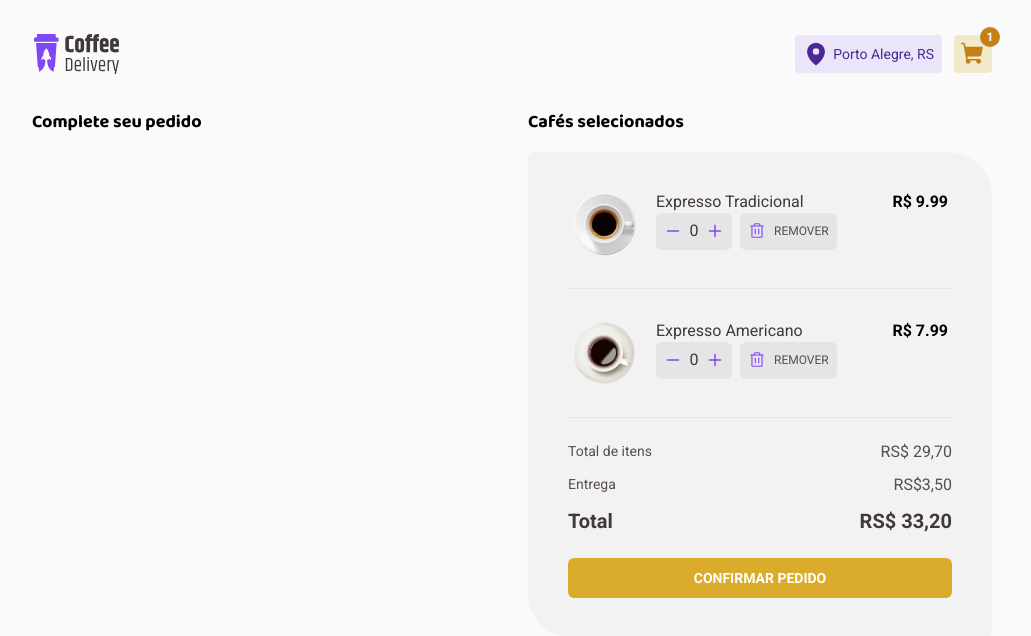
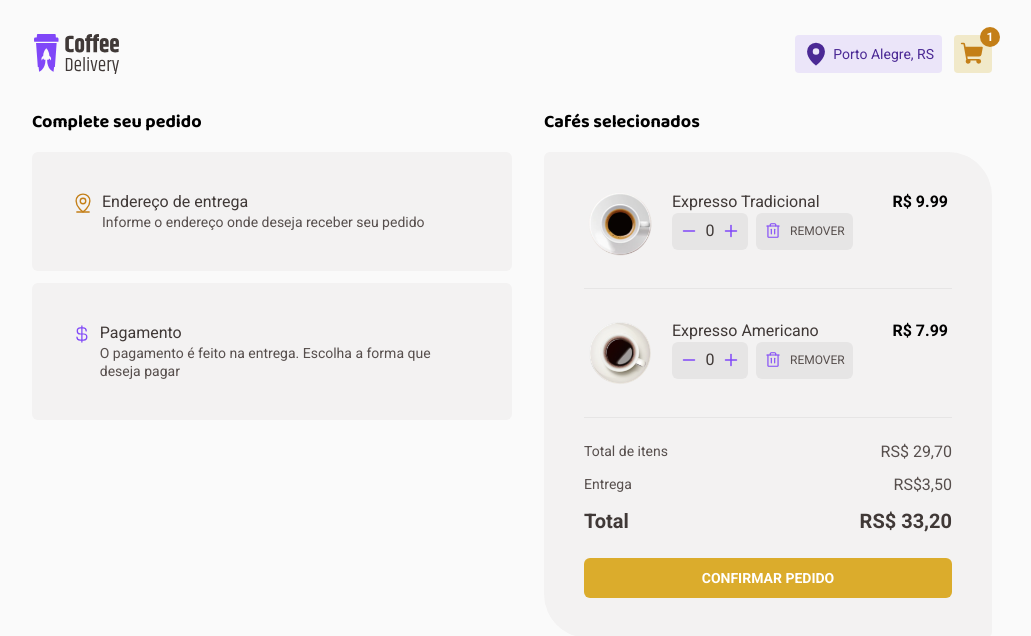
Before and after one commit to KevinGuedes/coffee-delivery, a React (Vite) app: page /purchase in a window 1280 px wide. Shown: the top 636 px of the page, without its empty margins (128-1159 px from the left). Built offline with nearby package versions, Linux system fonts and the light colour scheme.

Commit message:
feat(form): starting purchase form component

```diff
--- a/src/components/Header/styles.ts
+++ b/src/components/Header/styles.ts
@@ -48,6 +48,11 @@ export const HeaderContainer = styled.header`
           color: ${props => props.theme.brand['yellow-dark']};
         }
 
+        &:focus {
+          outline: 0;
+          box-shadow: 0 0 0 2px ${props => props.theme.brand['yellow-dark']};
+        }
+
         strong {
           display: flex;
           align-items: center;
--- a/src/pages/Purchase/components/PurcahseForm/index.tsx
+++ b/src/pages/Purchase/components/PurcahseForm/index.tsx
@@ -1,11 +1,38 @@
-import { PurchaseFormContainer } from './styles'
+import { MapPinLine, CurrencyDollar } from 'phosphor-react'
+import {
+  FormSectionHeader,
+  MainDataContainer,
+  PaymentTypeContainer,
+  PurchaseFormContainer
+} from './styles'
 
 export function PurchaseForm(): JSX.Element {
   return (
     <PurchaseFormContainer>
       <h3>Complete seu pedido</h3>
 
-      <form></form>
+      <form>
+        <MainDataContainer>
+          <FormSectionHeader iconColor="yellow-dark">
+            <MapPinLine size={22} />
+            <div>
+              <span>Endereço de entrega</span>
+              <p>Informe o endereço onde deseja receber seu pedido</p>
+            </div>
+          </FormSectionHeader>
+        </MainDataContainer>
+        <PaymentTypeContainer>
+          <FormSectionHeader iconColor="purple">
+            <CurrencyDollar size={22} />
+            <div>
+              <span>Pagamento</span>
+              <p>
+                O pagamento é feito na entrega. Escolha a forma que deseja pagar
+              </p>
+            </div>
+          </FormSectionHeader>
+        </PaymentTypeContainer>
+      </form>
     </PurchaseFormContainer>
   )
 }
--- a/src/pages/Purchase/components/PurcahseForm/styles.ts
+++ b/src/pages/Purchase/components/PurcahseForm/styles.ts
@@ -1,7 +1,7 @@
 import styled from 'styled-components'
+import { defaultTheme } from '../../../../styles/themes/defaultTheme'
 
 export const PurchaseFormContainer = styled.section`
-  max-width: 40rem;
   flex: 1;
 
   h3 {
@@ -10,6 +10,56 @@ export const PurchaseFormContainer = styled.section`
     font-size: 1.125rem;
     margin-bottom: 1rem;
   }
+
+  form {
+    display: flex;
+    flex-direction: column;
+    gap: 0.75rem;
+  }
 `
 
-export const MainDataContainer = styled.div``
+const ICON_COLORS = {
+  purple: defaultTheme.brand.purple,
+  'yellow-dark': defaultTheme.brand['yellow-dark']
+} as const
+
+export type IconColors = keyof typeof ICON_COLORS
+
+interface FormSectionHeaderProps {
+  iconColor: IconColors
+}
+
+export const FormSectionHeader = styled.header<FormSectionHeaderProps>`
+  display: flex;
+  gap: 0.5rem;
+  align-items: flex-start;
+
+  svg {
+    color: ${props => ICON_COLORS[props.iconColor]};
+  }
+
+  > div {
+    span {
+      display: block;
+      color: ${props => props.theme.base.subtitle};
+      line-height: 1.3;
+    }
+
+    p {
+      display: block;
+      font-size: 0.875rem;
+      color: ${props => props.theme.base.text};
+      line-height: 1.3;
+    }
+  }
+`
+
+const BaseDataContainer = styled.div`
+  background-color: ${props => props.theme.base.card};
+  border-radius: 6px;
+  padding: 2.5rem;
+`
+
+export const MainDataContainer = styled(BaseDataContainer)``
+
+export const PaymentTypeContainer = styled(BaseDataContainer)``
--- a/src/pages/Purchase/components/SelectedCoffeess/styles.ts
+++ b/src/pages/Purchase/components/SelectedCoffeess/styles.ts
@@ -2,6 +2,8 @@ import styled, { css } from 'styled-components'
 
 export const SelectedCoffeesContainer = styled.section`
   flex: 1;
+
+  max-width: 28rem;
 
   h3 {
     font-family: 'Baloo 2';
@@ -34,6 +36,11 @@ export const SelectedCoffeesCard = styled.div`
 
     &:hover {
       background-color: ${props => props.theme.brand['yellow-dark']};
+    }
+
+    &:focus {
+      outline: 0;
+      box-shadow: 0 0 0 2px ${props => props.theme.brand['yellow-dark']};
     }
   }
 `
--- a/src/styles/global.ts
+++ b/src/styles/global.ts
@@ -19,8 +19,8 @@ export const GlobalStyle = createGlobalStyle`
   }
 
   :focus {
-    outline: 2px ${props => props.theme.brand['yellow-dark']};
-    box-shadow: 0 0 0 2px ${props => props.theme.brand['yellow-dark']};
+    outline: 0;
+    box-shadow: 0 0 0 2px ${props => props.theme.brand.purple};
   }
 
   ::-webkit-scrollbar {
```
